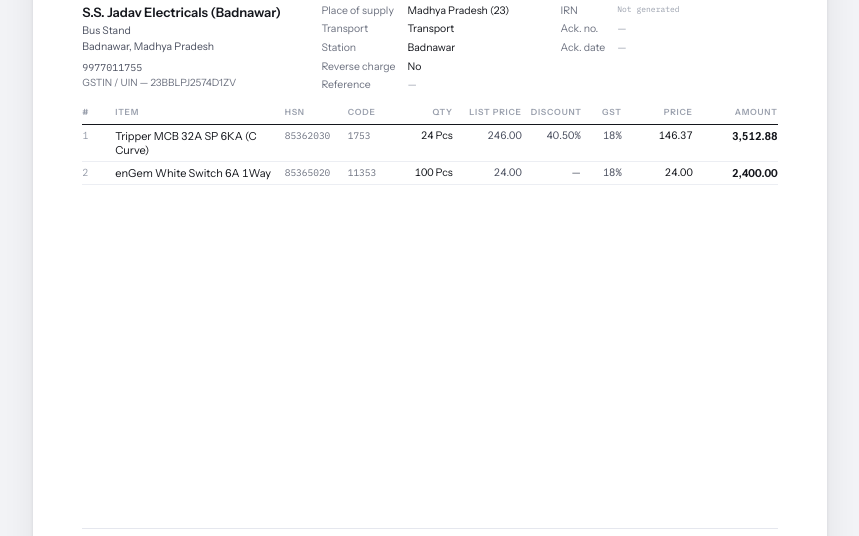
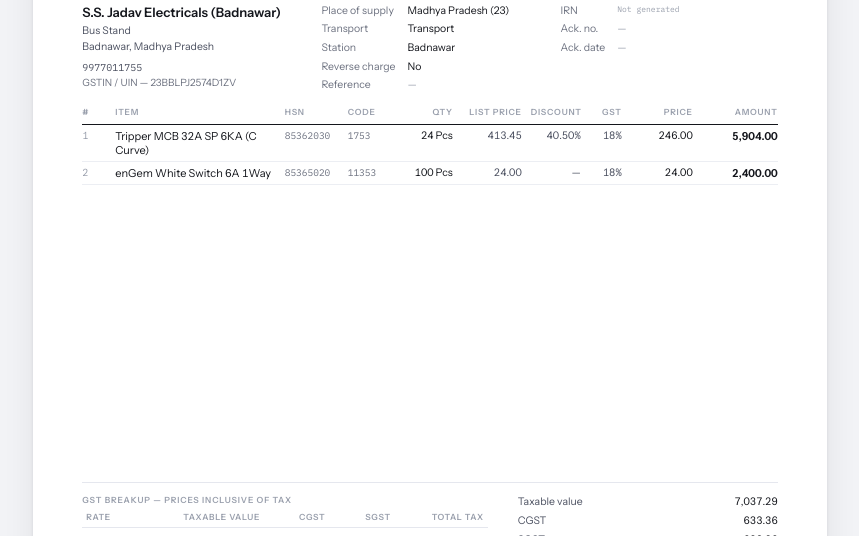
Before and after one commit to shishirmittal/jcm-invoiceportal, a website: page public/invoice-template.html in a window 1280 px wide. Shown: the part 264-800 px from the top of the page, without its empty margins (210-1069 px from the left). Drawn offline with Linux system fonts and the light colour scheme.

Commit message:
Fix invoice PDF: double-discounted totals, false challan refs, footer clipping
- Discount math: rate from invoice_items is already the final,
  discounted per-unit price, not a list price to discount further.
  The template was reapplying discount_percent on top of it, silently
  understating every invoice total by roughly the discount amount
  (verified on a real invoice: showed 27,914 instead of the correct
  35,523, matching total_amount from the invoices table exactly once
  fixed). List Price is now derived backwards from the real price
  purely for display, never fed into the amount calculation.
- challan_refs disabled entirely: confirmed via live invoice
  comparison that it sometimes holds sales order numbers (e.g.
  "SO/2627/536") rather than real challan references -- filtering
  self-references client-side wasn't enough to catch those. Needs a
  `WHERE t3.No LIKE 'Challan%'` fix in the upstream sync query before
  this column is trustworthy; the field is never rendered until then.
- Footer clipping: replaced `preferCSSPageSize` (which combined with
  the template's `@page{margin:0}` clipped the footer against the
  physical page edge on a real rendered PDF) with explicit Puppeteer
  margins, and shrank .page's CSS height to match (297mm -> 287mm)
  so content doesn't overflow the now-smaller printable area.
  Verified on a real re-rendered multi-page PDF: footer fully visible
  with clear margin below it on every page.

```diff
--- a/public/invoice-template.html
+++ b/public/invoice-template.html
@@ -54,7 +54,7 @@ a:hover{color:#1d2a66}
 .btn-primary:hover{background:#25327a}
 
 /* A4 sheet */
-.page{width:210mm;height:297mm;margin:0 auto 20px;background:#fff;padding:13mm;
+.page{width:210mm;height:287mm;margin:0 auto 20px;background:#fff;padding:13mm 13mm 15mm 13mm;
   display:flex;flex-direction:column;overflow:hidden;
   box-shadow:0 1px 3px rgba(20,22,28,.10),0 12px 32px rgba(20,22,28,.07)}
 .grow{flex:1 1 auto;min-height:14px}
@@ -229,9 +229,16 @@ const words = n => {
 /* ── Render ──────────────────────────────────────────────────────────── */
 function render(inv) {
   const lines = inv.items.map((it, i) => {
-    const net = Math.round(it.rate * (1 - (it.discount || 0) / 100) * 100) / 100; // discount is a %
-    const value = it.qty * net;
-    return { ...it, sr: i + 1, net, value };
+    // rate is already the FINAL, discounted per-unit price -- confirmed via
+    // a live invoice comparison (an earlier version of this template treated
+    // rate as a pre-discount list price and reapplied the discount, silently
+    // double-discounting every invoice total). discount is display-only from
+    // here: listPrice is derived backwards from net purely to show a "List
+    // price" column matching Busy's own layout, and never feeds into value.
+    const net = it.rate;
+    const value = Math.round(it.qty * net * 100) / 100;
+    const listPrice = it.discount ? Math.round((net / (1 - it.discount / 100)) * 100) / 100 : net;
+    return { ...it, sr: i + 1, net, value, listPrice };
   });
   const grand = lines.reduce((s, r) => s + r.value, 0);
   const totalQty = lines.reduce((s, r) => s + r.qty, 0);
@@ -321,7 +328,7 @@ function render(inv) {
       <div class="code">${esc(r.hsn)}</div>
       <div class="code">${esc(r.code)}</div>
       <div class="num qty">${r.qty} ${esc(r.unit)}</div>
-      <div class="num">${inr(r.rate)}</div>
+      <div class="num">${inr(r.listPrice)}</div>
       <div class="num ${r.discount ? "" : "nil"}">${r.discount ? r.discount.toFixed(2) + "%" : "—"}</div>
       <div class="num">${r.gst}%</div>
       <div class="num" style="color:var(--ink)">${inr(r.net)}</div>
```
Also changed, not shown: api/invoice-pdf.js (+19 -9 lines).
